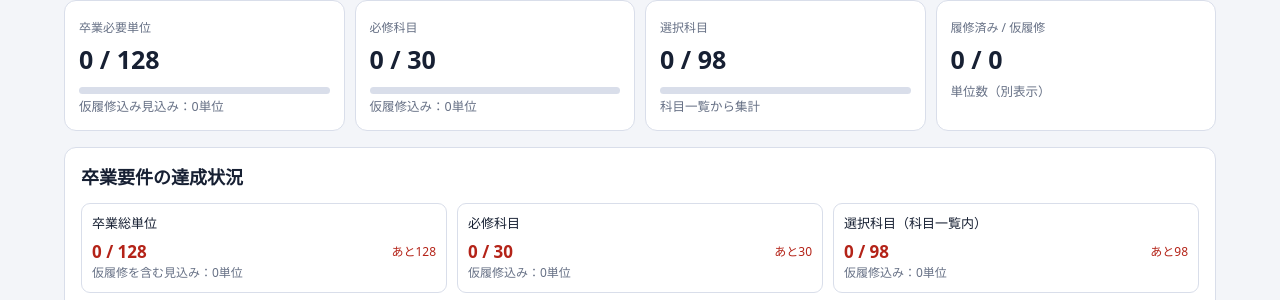
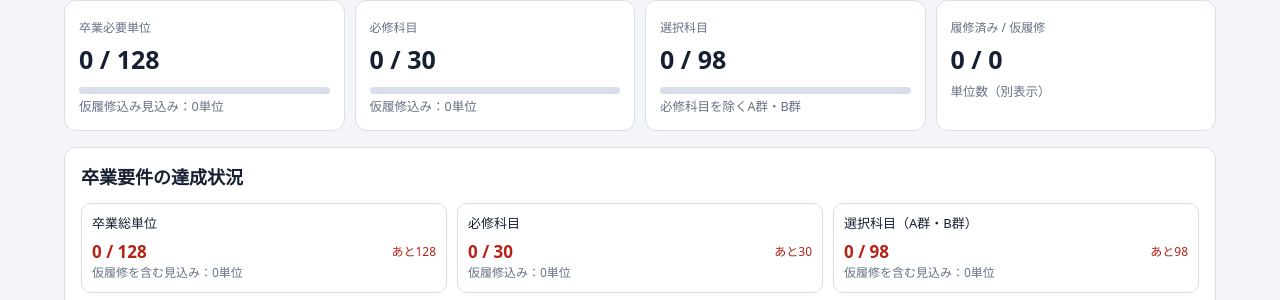
Before and after one commit to Limette45/uni, a plain HTML site: page index.html in a window 1280 px wide. Shown: the part 143-443 px from the top of the page. Drawn offline with Linux system fonts and the light colour scheme.

Commit message:
Update index.html

```diff
--- a/index.html
+++ b/index.html
@@ -32,7 +32,7 @@ details summary{cursor:pointer;font-weight:650}.footer-actions{display:flex;flex
 <section class="summary" aria-label="単位集計">
  <div class="metric"><span class="label">卒業必要単位</span><strong id="totalNow">0 / 128</strong><div class="progress"><span id="totalBar"></span></div><small id="totalSub">取得扱い単位</small></div>
  <div class="metric"><span class="label">必修科目</span><strong id="requiredNow">0 / 30</strong><div class="progress"><span id="requiredBar"></span></div><small id="requiredSub">履修済み・仮履修を別集計</small></div>
- <div class="metric"><span class="label">選択科目</span><strong id="electiveNow">0 / 98</strong><div class="progress"><span id="electiveBar"></span></div><small>科目一覧から集計</small></div>
+ <div class="metric"><span class="label">選択科目</span><strong id="electiveNow">0 / 98</strong><div class="progress"><span id="electiveBar"></span></div><small>必修科目を除くA群・B群</small></div>
  <div class="metric"><span class="label">履修済み / 仮履修</span><strong id="statusNow">0 / 0</strong><small>単位数（別表示）</small></div>
 </section>
 
@@ -175,7 +175,9 @@ function totals(includePlanned=false){
  const val=c=>earned(c)||(includePlanned&&planned(c));
  const sum=arr=>courses.filter(c=>arr.includes(c.group)&&val(c)).reduce((s,c)=>s+c.credits,0);
  const required=sum(reqGroups), a=sum([...ai1a,...ai1b,...ai2,...aii]), b1=+state.b.b1||0,b2=+state.b.b2||0,b3=+state.b.b3||0,b=b1+b2+b3;
- return {required,elective:sum([...ai1a,...ai1b,...ai2,...aii,"大学院共通設置科目"]),a,ai1a:sum(ai1a),ai1b:sum(ai1b),ai2:sum(ai2),aii:sum(aii),b1,b2,b3,b,total:required+sum([...ai1a,...ai1b,...ai2,...aii,"大学院共通設置科目"])+b};
+ const electiveA=sum([...ai1a,...ai1b,...ai2,...aii]);
+ const elective=electiveA+b;
+ return {required,elective,a,ai1a:sum(ai1a),ai1b:sum(ai1b),ai2:sum(ai2),aii:sum(aii),b1,b2,b3,b,total:required+elective+sum(["大学院共通設置科目"])};
 }
 function bar(id,n,d){$(id).style.width=Math.min(100,d?100*n/d:0)+"%"}
 function reqCard(label,now,need,sub=""){return `<div class="req"><label>${label}</label><div class="reqline"><strong class="${now>=need?'good':'bad'}">${now} / ${need}</strong><span class="status ${now>=need?'good':'bad'}">${now>=need?'達成':'あと'+Math.max(0,need-now)}</span></div>${sub?`<div class="status">${sub}</div>`:""}</div>`}
@@ -184,7 +186,7 @@ function renderRequirements(){
  $("requirements").innerHTML=
  reqCard("卒業総単位",t.total,128,`仮履修を含む見込み：${totalWith.total}単位`)+
  reqCard("必修科目",t.required,30,`仮履修込み：${totalWith.required}単位`)+
- reqCard("選択科目（科目一覧内）",t.elective,98,`仮履修込み：${totalWith.elective}単位`)+
+ reqCard("選択科目（A群・B群）",t.elective,98,`仮履修を含む見込み：${totalWith.elective}単位`)+
  reqCard("A群 合計",t.a,60,`AI-1a・AI-1b・AI-2・II類の合計`)+
  reqCard("A群 AI-1a",t.ai1a,20)+reqCard("A群 AI-1b",t.ai1b,10)+
  reqCard("B群 合計（手動）",b,22)+reqCard("B群 I類",t.b1,8)+reqCard("B群 II類",t.b2,4)+reqCard("B群 III類",t.b3,2);
```
